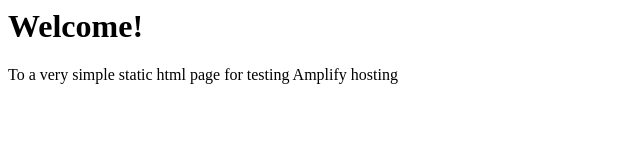
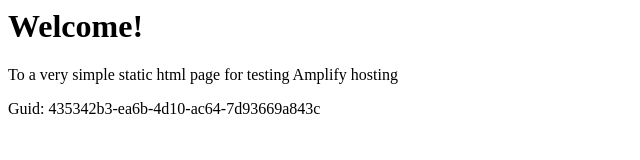
Before and after one commit to aws-aemilia-bom/Github-PR-Commit-Integration-Test-DoNotTouch-GitHubAutoBuildCanaryTest-v1-preprod-ap-south-1, a website: page src/index.html in a window 1280 px wide. Shown: the whole page, without its empty margins (0-640 px from the left). Drawn offline with Linux system fonts and the light colour scheme.

Commit message:
commit from integ tests

```diff
--- a/src/index.html
+++ b/src/index.html
@@ -1,3 +1,5 @@
+
+
 <html lang="en">
 
 <head>
@@ -10,6 +12,6 @@
 <body>
     <h1>Welcome!</h1>
     <p>To a very simple static html page for testing Amplify hosting</p>
-</body>
+    <p>Guid: 435342b3-ea6b-4d10-ac64-7d93669a843c</p></body>
 
 </html>
```
